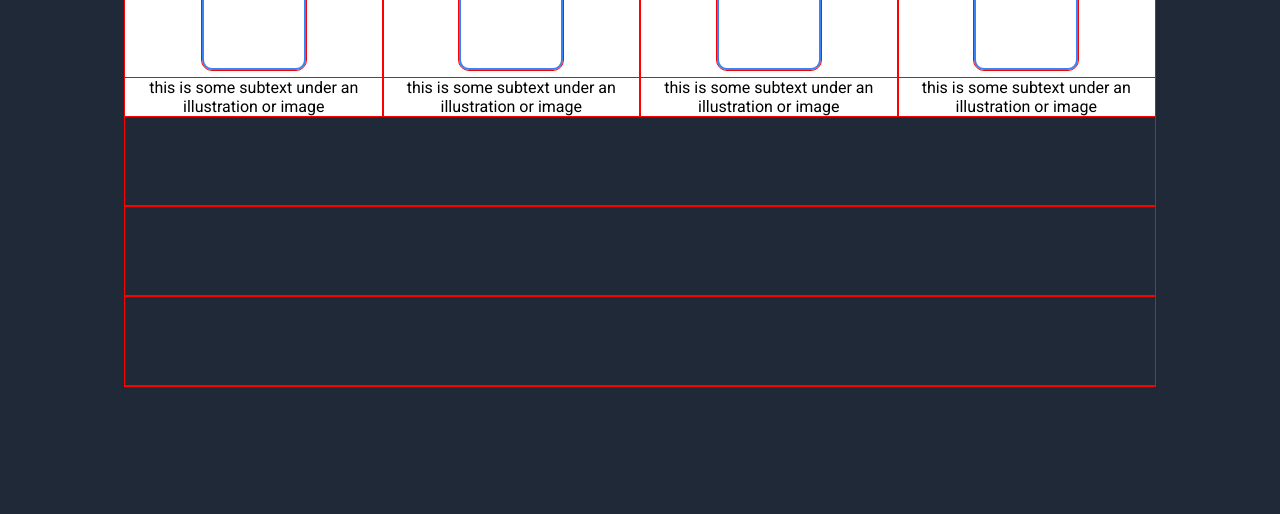
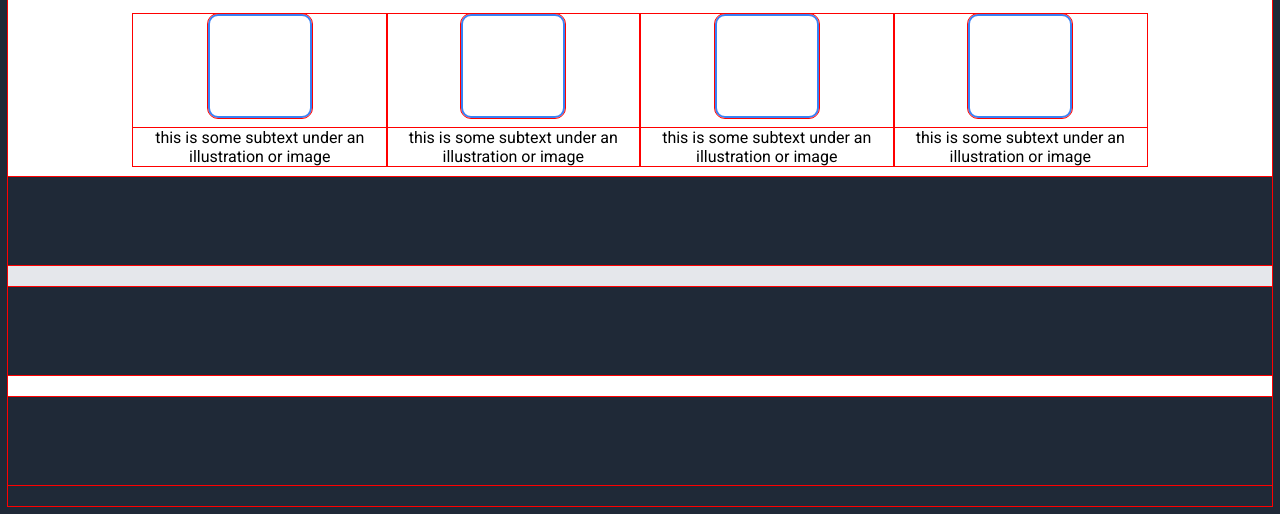
Before and after one commit to SilentCabin/landing-page, a plain HTML site: page index.html in a window 1280 px wide. Shown: the part 608-1122 px from the top of the page. Before the commit the page ends 1004 px from the top, so only its background shows below. Drawn offline with Linux system fonts and the light colour scheme.

Commit message:
<fix> background color of each section full width

```diff
--- a/style.css
+++ b/style.css
@@ -5,11 +5,14 @@
 body {
     background-color: #1f2937;
     font-family: "Roboto";
-    margin: 10px 125px;
+    /* margin: 10px 125px; */
     display: flex;
     flex-direction: column;
     gap: 90px;
 
+}
+body > * {
+    padding: 10px 125px;
 }
 
 header {
@@ -105,7 +108,7 @@ header ul {
     display: flex;
     flex-direction: column;
     align-items: center;
-    gap: 8px;
+    gap: 10px;
 
 
 }
```
